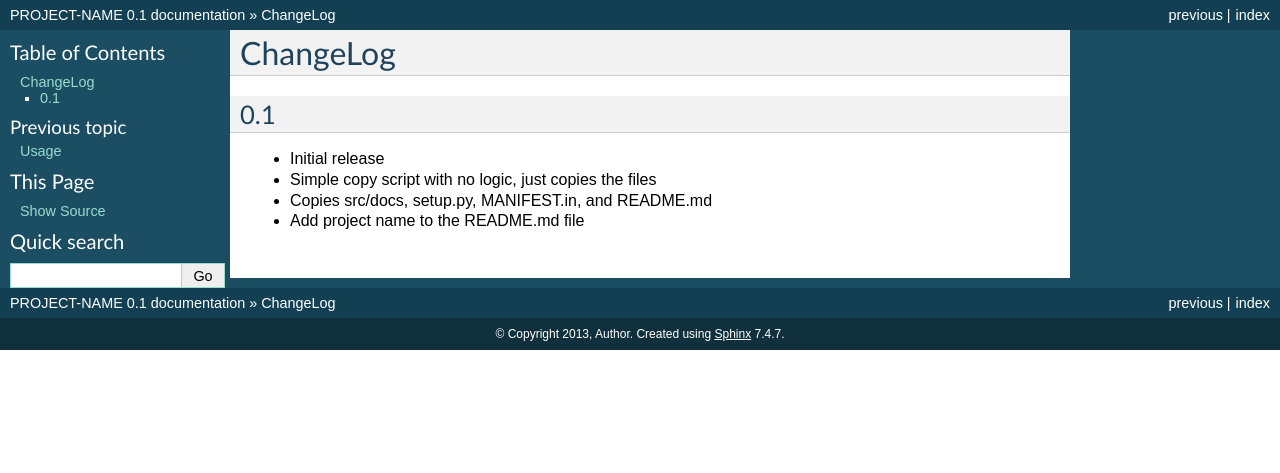
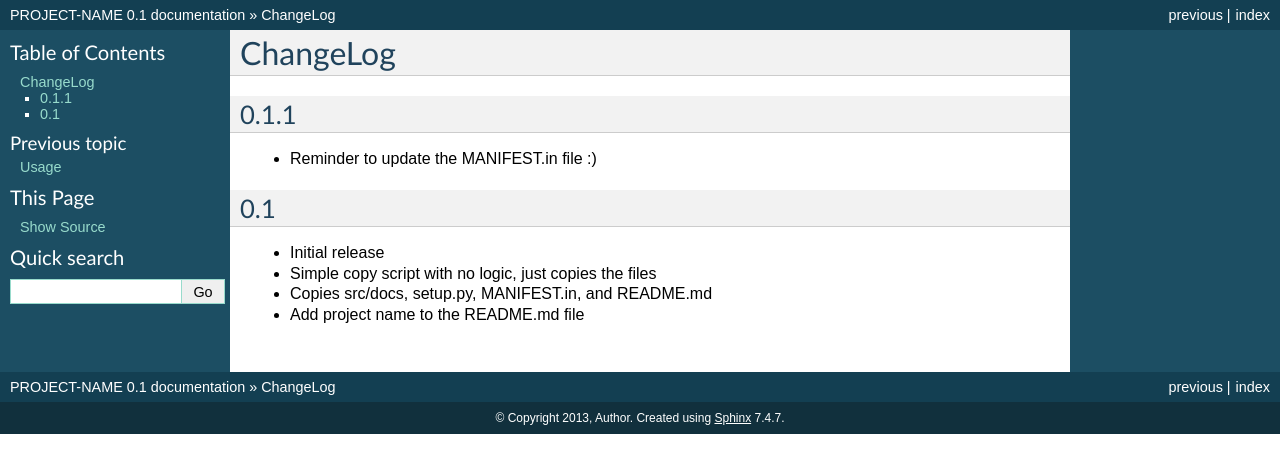
Before and after one commit to mikelopez/py-packaging-setup, a Sphinx documentation site: the page built from docs/changelog.rst, in a window 1280 px wide. Shown: the top 473 px of the page. Built offline with Sphinx 7.4.7, drawn with Linux system fonts in a browser that asks for light colours.

Commit message:
changelog

```diff
--- a/docs/changelog.rst
+++ b/docs/changelog.rst
@@ -2,6 +2,11 @@
 
 ChangeLog
 =========
+
+0.1.1
+-----
+- Reminder to update the MANIFEST.in file :)
+
 
 
 0.1
```
